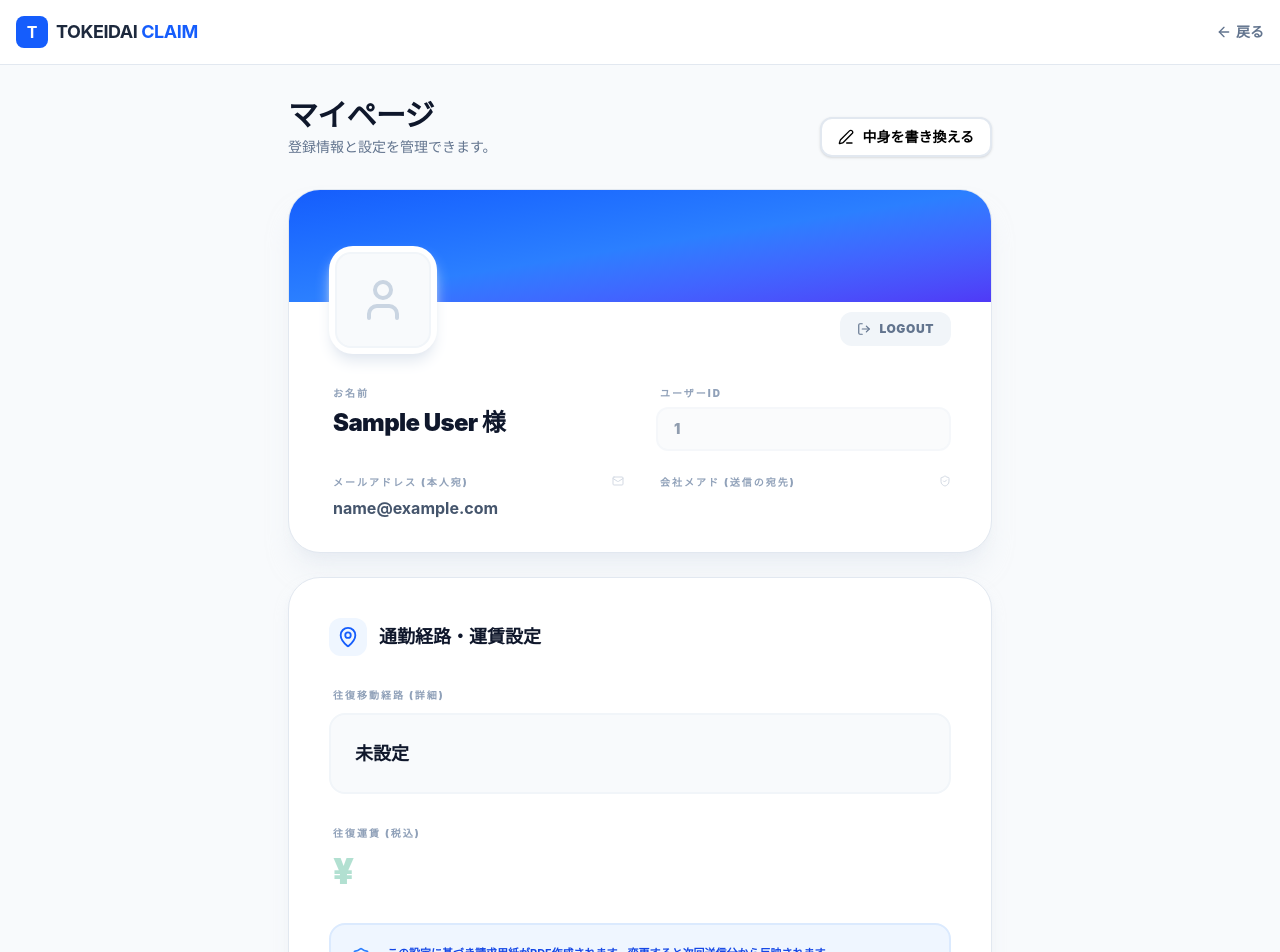
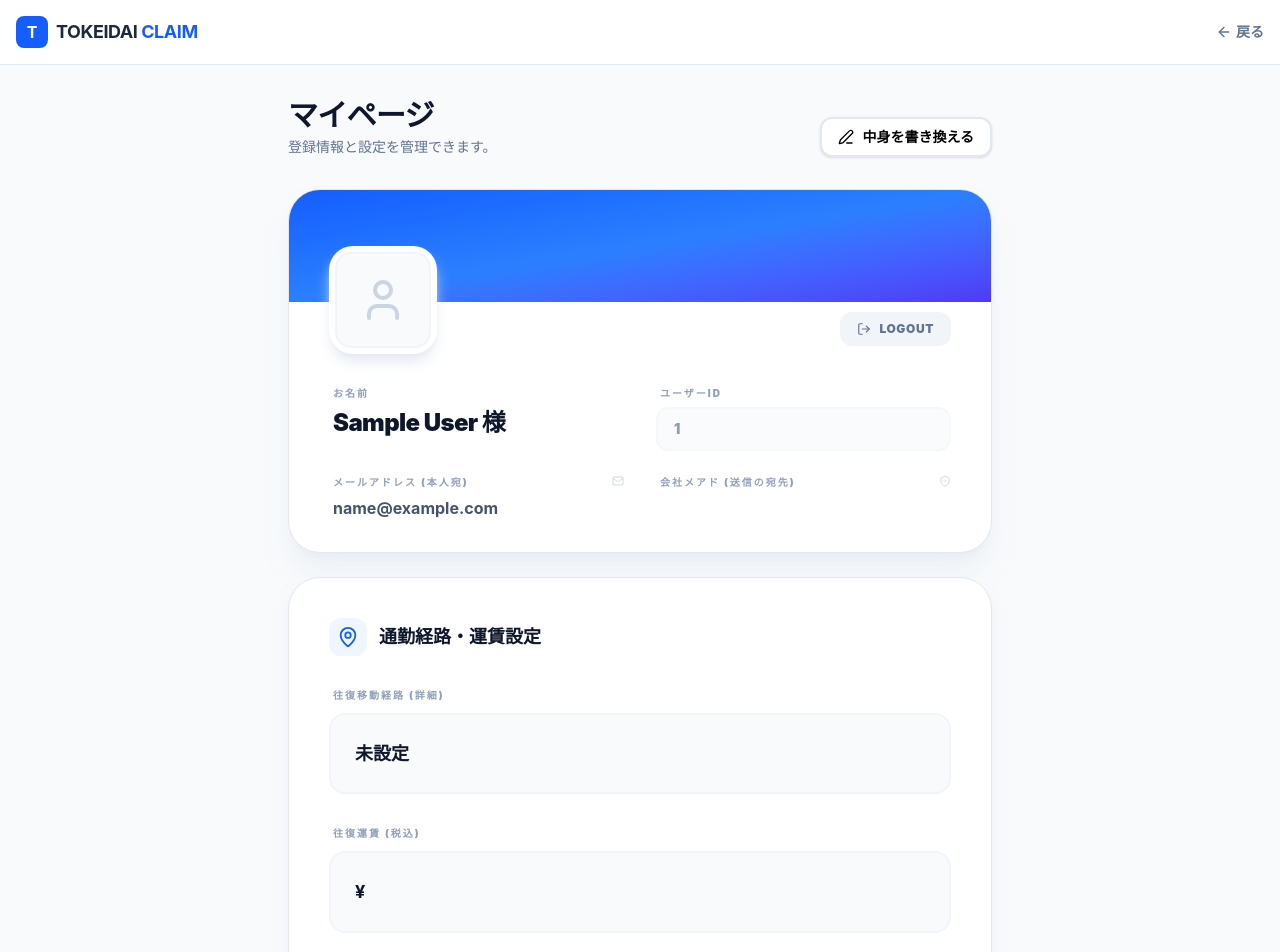
Before and after one commit to hrkw1717/Kotsuhi-Seikyu, a Next.js app in the folder tokeidai-react/: page /mypage in a window 1280 px wide. Shown: the top 952 px of the page. Built offline with nearby package versions, Linux system fonts and the light colour scheme; no server answers; sample sign-in values are in the browser's storage.

Commit message:
Align fare display style with route display for design consistency

```diff
--- a/tokeidai-react/src/app/mypage/page.tsx
+++ b/tokeidai-react/src/app/mypage/page.tsx
@@ -301,10 +301,9 @@ export default function MyPage() {
                                                 />
                                             </div>
                                         ) : (
-                                            <div className="flex items-center gap-1.5 ml-1">
-                                                <span className="font-black text-emerald-600/30 text-4xl">¥</span>
-                                                <p className="text-emerald-600 font-black text-4xl tracking-tight">
-                                                    {user.fare?.toLocaleString()}
+                                            <div className="bg-slate-50 rounded-2xl p-6 border-2 border-slate-100 w-full">
+                                                <p className="text-slate-900 font-bold text-lg leading-relaxed">
+                                                    ¥{user.fare?.toLocaleString()}
                                                 </p>
                                             </div>
                                         )}
```
